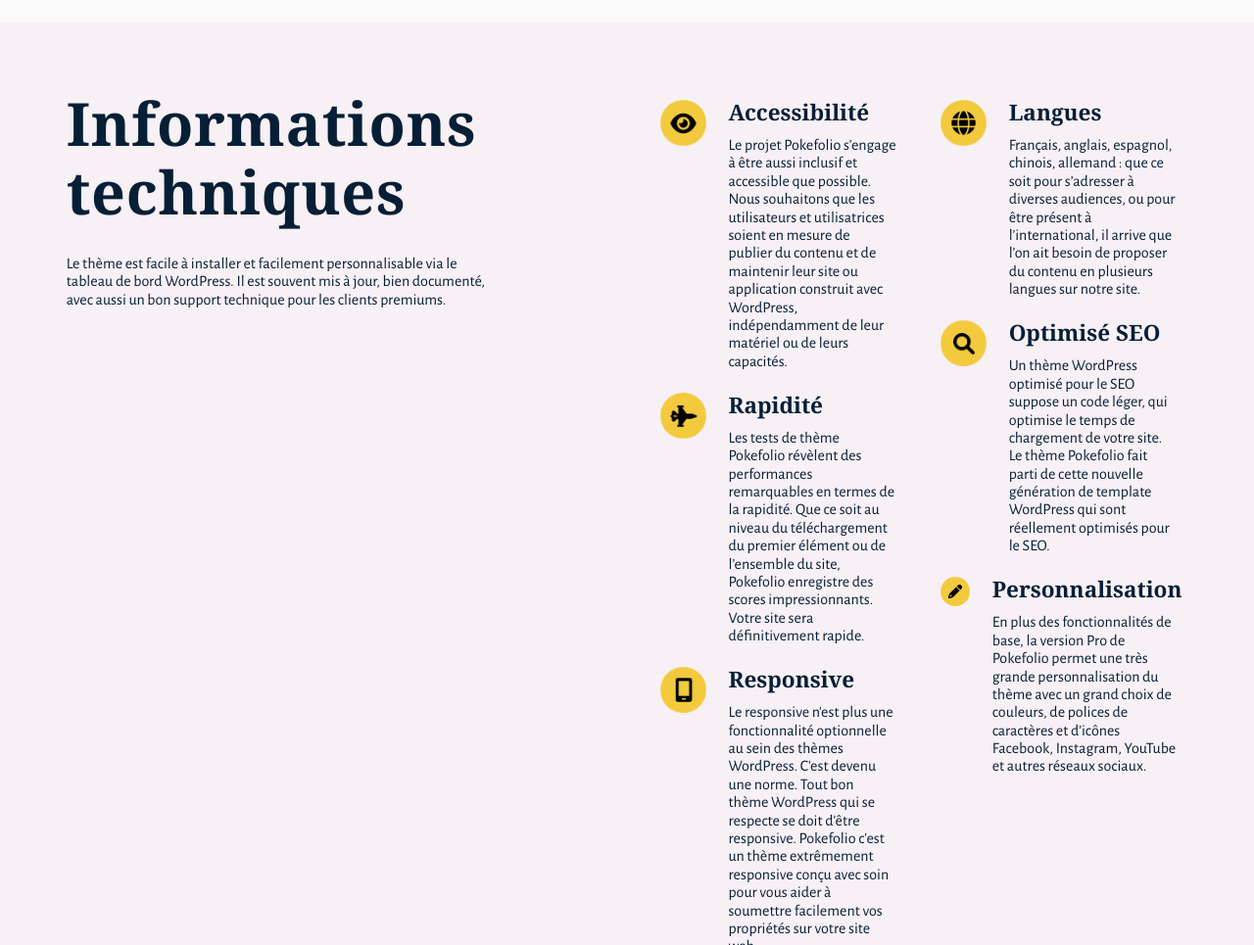
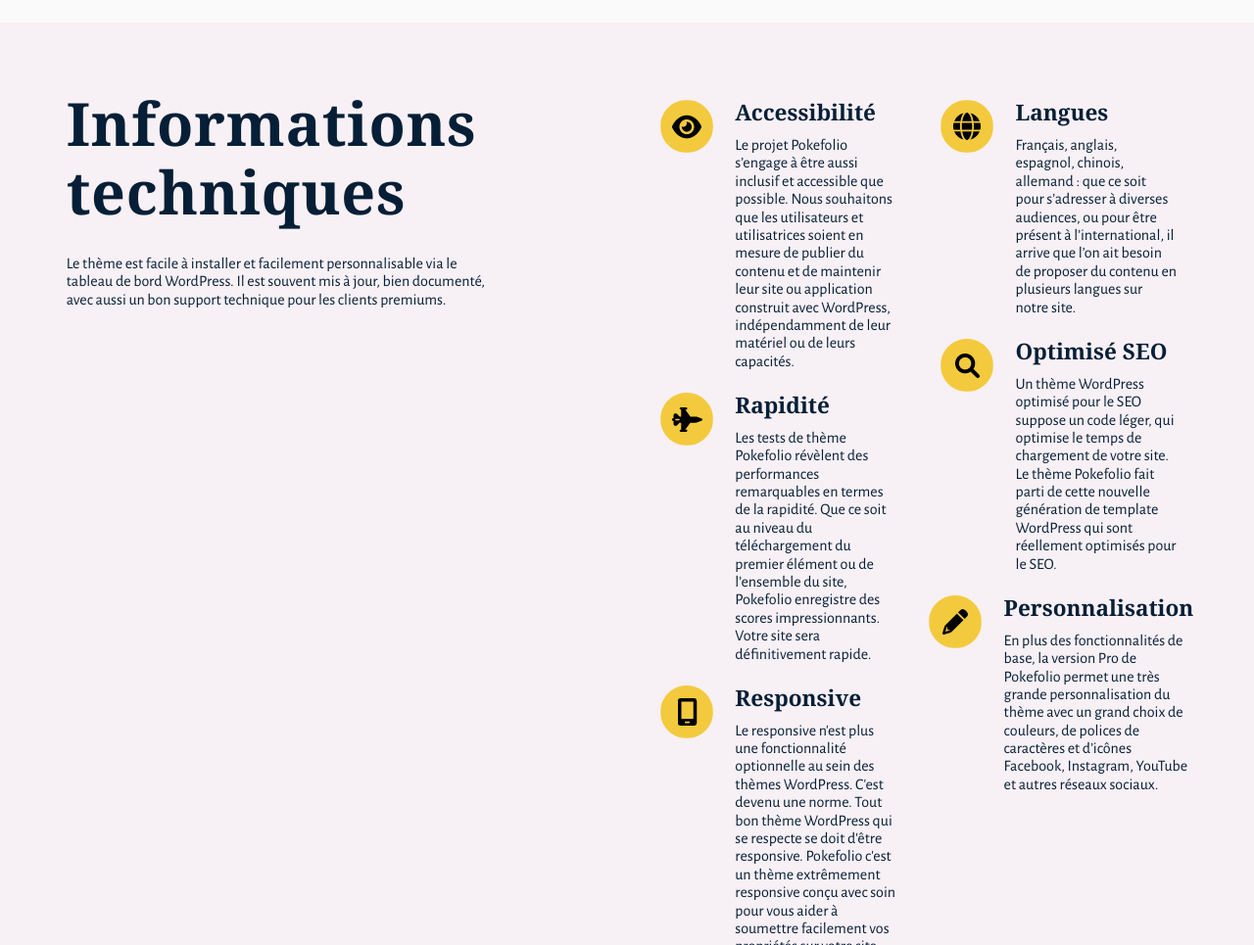
Before and after one commit to emilebeguin/pokefolio-showcase, a website: page dev/index.html in a window 1280 px wide. Shown: the part 4552-5517 px from the top of the page at 98% size. Drawn offline with nearby package versions, Linux system fonts and the light colour scheme; files that its build step writes are made by us from their sources; files whose address does not match are found by name.

Commit message:
icons ajout de '_'

```diff
--- a/dev/css/styles.scss
+++ b/dev/css/styles.scss
@@ -9,6 +9,7 @@
 @import "components/buttons";
 @import "components/blocks";
 @import "components/packs";
+@import "components/icons";
 @import "components/swiper";
 
 @import "layout/footer";
--- a/dev/js/script.js
+++ b/dev/js/script.js
@@ -40,5 +40,5 @@
 
     autoplay: {
         delay: 5000,
-      },
+    },
 });
```
Also changed, not shown: dev/css/components/_icons.scss (renamed from dev/css/components/icons.scss), prod/css/styles.min.css, 1 other file.
